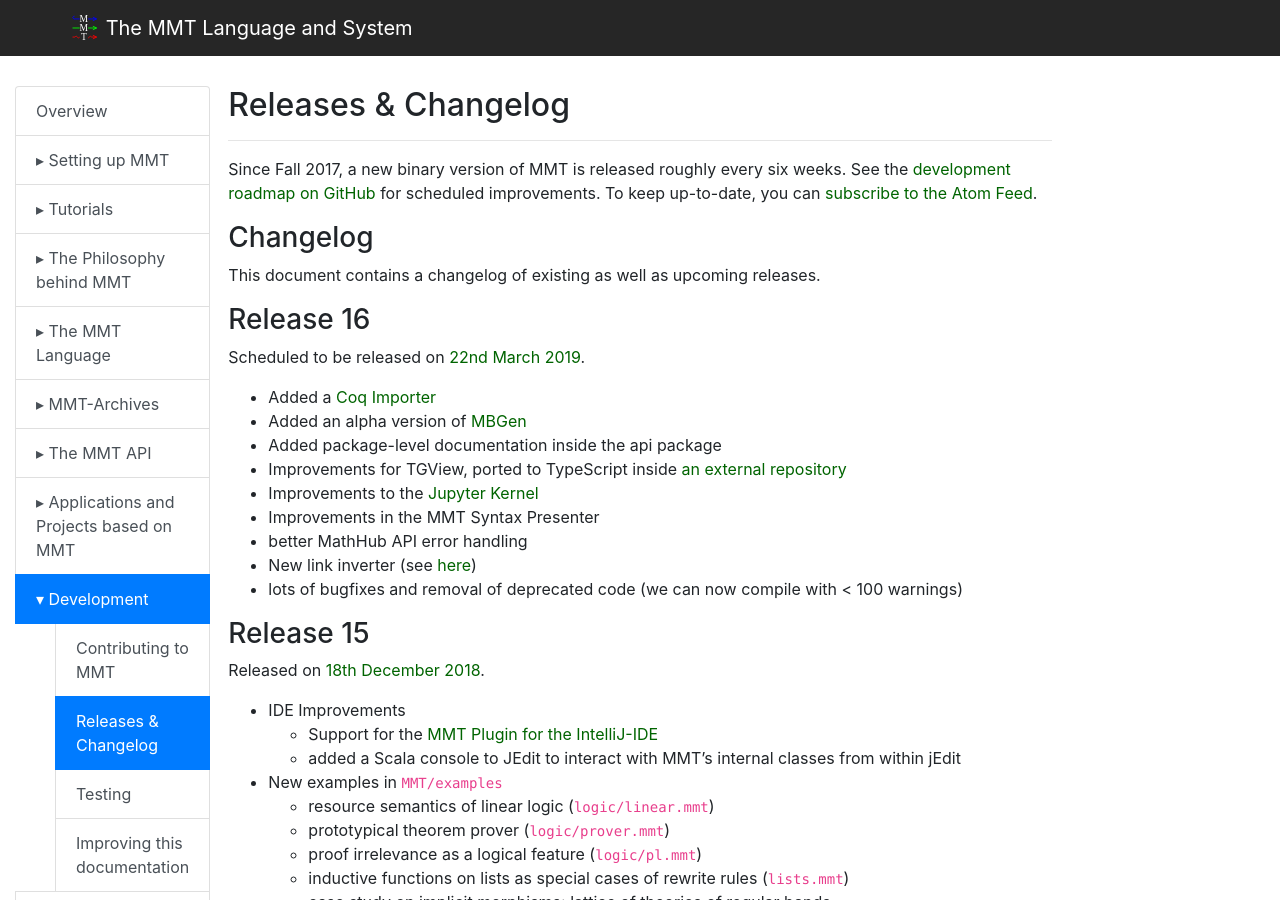
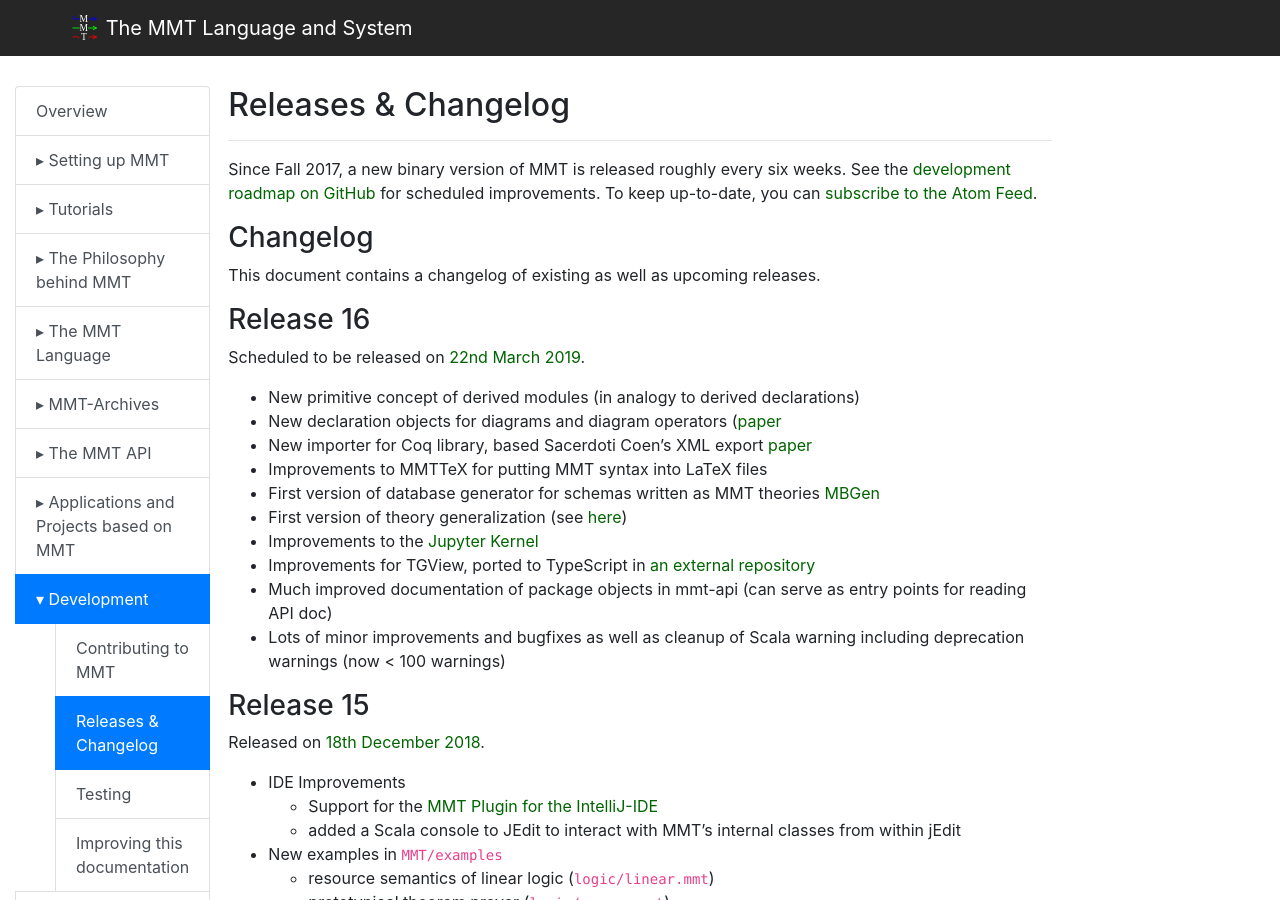
Before and after one commit to UniFormal/uniformal.github.io, a Jekyll site: the page built from doc/development/releases.md, in a window 1280 px wide and 900 px high. Built offline with Jekyll 4.4.1, drawn with Linux system fonts in a browser that asks for light colours.

Commit message:
no message

```diff
--- a/doc/development/releases.md
+++ b/doc/development/releases.md
@@ -15,16 +15,16 @@ This document contains a changelog of existing as well as upcoming releases.
 
 Scheduled to be released on [22nd March 2019](https://github.com/UniFormal/MMT/milestone/8).
 
-
-- Added a [Coq Importer](https://kwarc.info/people/mkohlhase/submit/cicm19-coq.pdf)
-- Added an alpha version of [MBGen](https://kwarc.info/people/mkohlhase/submit/cicm19-MDH.pdf)
-- Added package-level documentation inside the api package
-- Improvements for TGView, ported to TypeScript inside [an external repository](https://github.com/Uniformal/TGView)
+- New primitive concept of derived modules (in analogy to derived declarations)
+- New declaration objects for diagrams and diagram operators ([paper](https://kwarc.info/people/mkohlhase/submit/cicm-19-.pdf)
+- New importer for Coq library, based Sacerdoti Coen's XML export [paper](https://kwarc.info/people/mkohlhase/submit/cicm19-coq.pdf)
+- Improvements to MMTTeX for putting MMT syntax into LaTeX files
+- First version of database generator for schemas written as MMT theories [MBGen](https://kwarc.info/people/mkohlhase/submit/cicm19-MDH.pdf)
+- First version of theory generalization (see [here](https://uniformal.github.io/doc/applications/intellij.html#using-the-generalizer))
 - Improvements to the [Jupyter Kernel](https://github.com/UniFormal/mmt_jupyter_kernel)
-- Improvements in the MMT Syntax Presenter
-- better MathHub API error handling
-- New link inverter (see [here](https://uniformal.github.io/doc/applications/intellij.html#using-the-generalizer))
-- lots of bugfixes and removal of deprecated code (we can now compile with < 100 warnings)
+- Improvements for TGView, ported to TypeScript in [an external repository](https://github.com/Uniformal/TGView)
+- Much improved documentation of package objects in mmt-api (can serve as entry points for reading API doc)
+- Lots of minor improvements and bugfixes as well as cleanup of Scala warning including deprecation warnings (now < 100 warnings)
 
 ### Release 15
 
```
